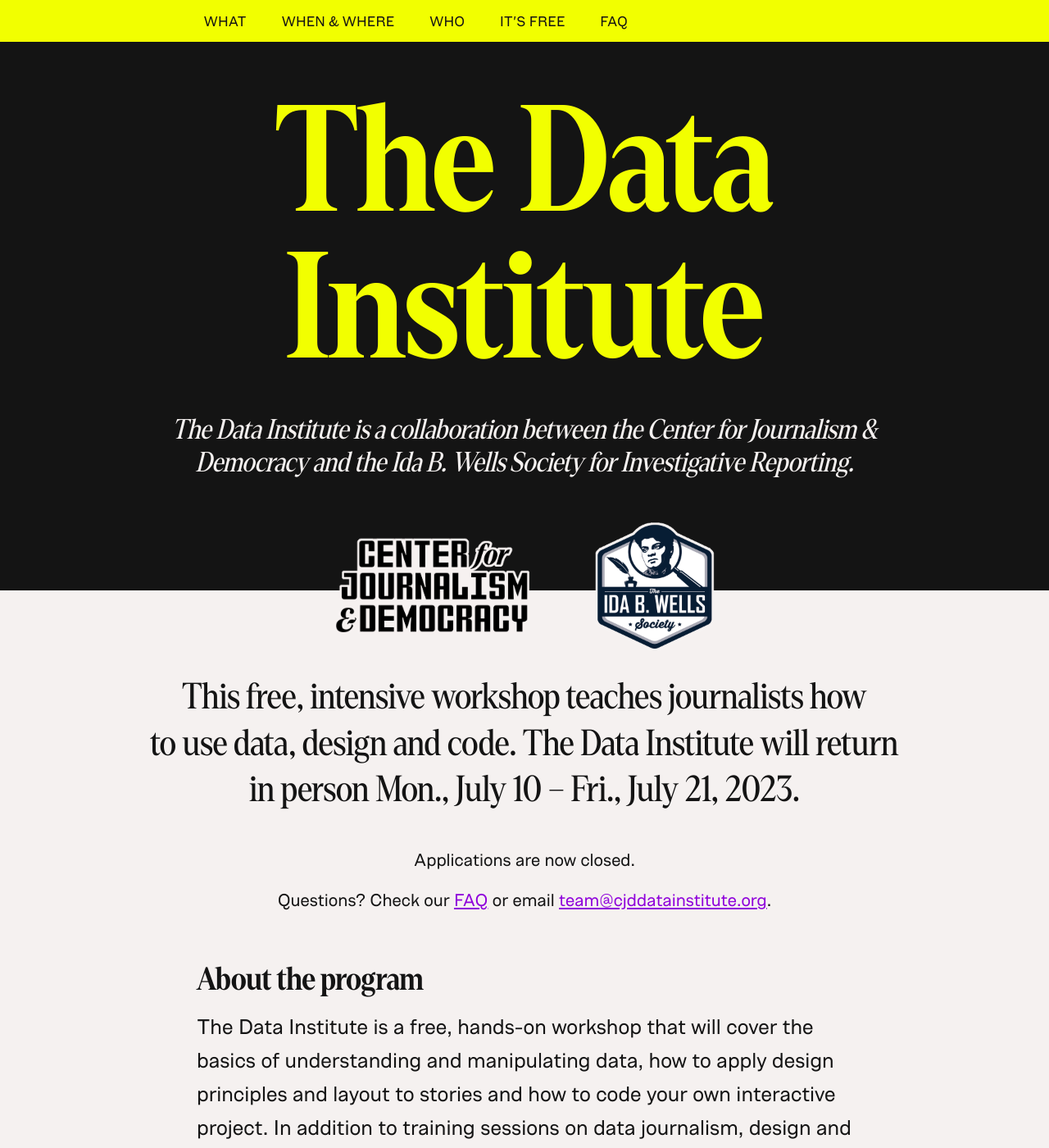
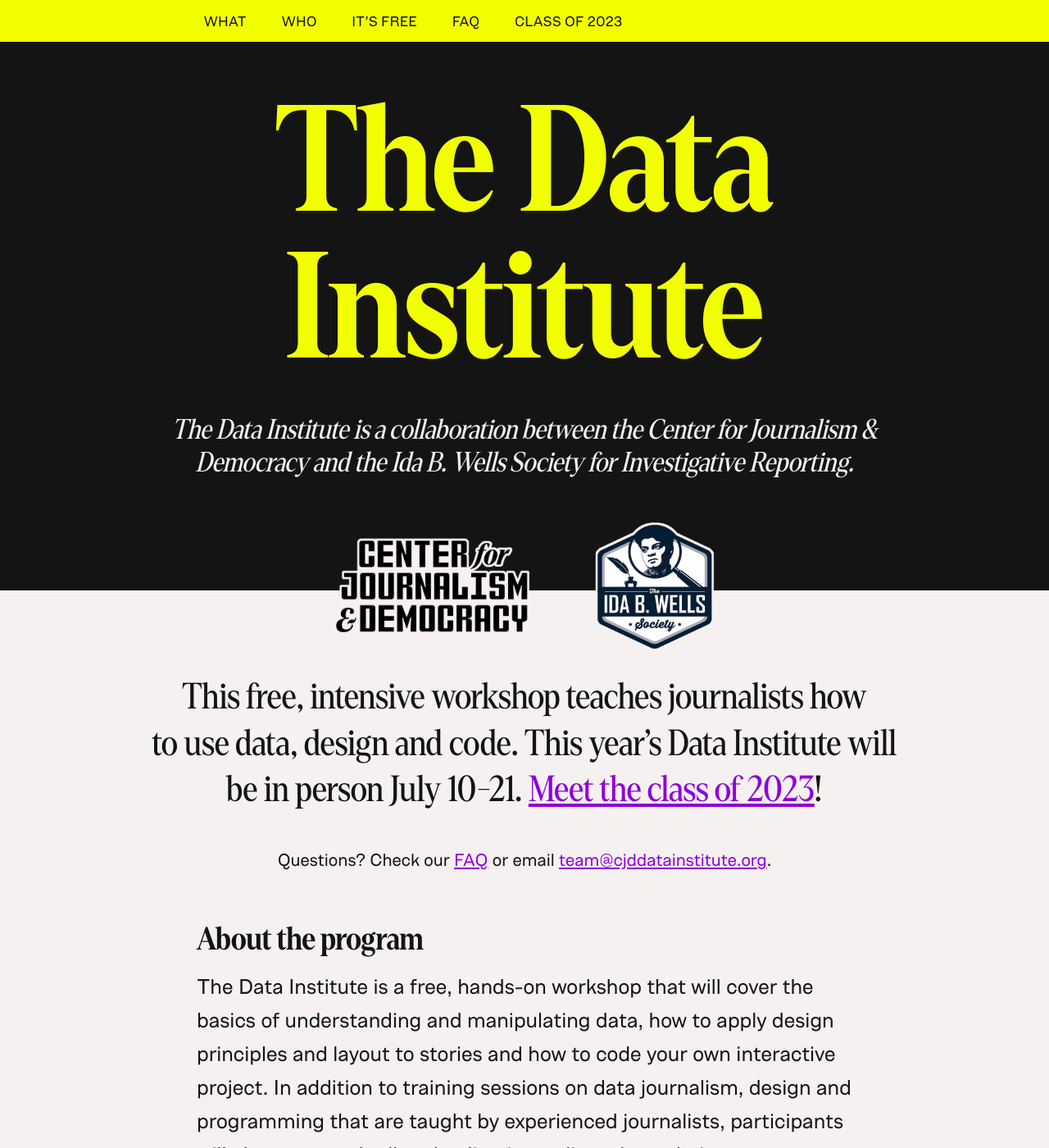
Before and after one commit to OpenNews/datainstitute-website, a Jekyll site: the page built from homepage.md, in a window 1280 px wide and 1400 px high. Shown: the whole window at 82% size. Built offline with Jekyll 4.4.1, drawn with Linux system fonts in a browser that asks for light colours.

Commit message:
add homepage links to 2023 page

```diff
--- a/_layouts/layout.html
+++ b/_layouts/layout.html
@@ -41,10 +41,11 @@
                 <ul>
                     {% if page.section == "homepage" %}
                     <li><a href="/#what">What</a></li>
-                    <li><a href="/#when-where">When&nbsp;& Where</a></li>
+                    <!--<li><a href="/#when-where">When&nbsp;& Where</a></li>-->
                     <li><a href="/#who">Who</a></li>
                     <li><a href="/#free">It's Free</a></li>
                     <li><a href="/#faq">FAQ</a></li>
+                    <li><a href="/2023/">Class of 2023</a></li>
                     {% else %}
                     <li><a href="/">&larr;&nbsp;Home</a></li>
                     {% endif %}
--- a/homepage.md
+++ b/homepage.md
@@ -1,13 +1,14 @@
 ---
 section: homepage
 permalink: /
+title: The Data Institute 2023
 ---
 
 <div class="page-intro">
-     <p class="big-type">This free, intensive workshop teaches journalists how to&nbsp;use data, design and code. The Data Institute will return in person Mon., July 10 – Fri., July 21, 2023.</p>
+     <p class="big-type">This free, intensive workshop teaches journalists how to&nbsp;use data, design and code. This year&rsquo;s Data Institute will be in person July 10-21. <a href="/2023/">Meet the class of 2023</a>!</p>
 
       <div class="sub-nav">
-        <p><span>Applications are now closed.</span></p>
+        <!--<p><span>Applications are now closed. Congratulations to the <a href="/2023/">class of 2023</a>!</span></p>-->
         <p>Questions? Check our <a href="#faq">FAQ</a> or email <a href="mailto:team@cjddatainstitute.org">team@cjddatainstitute.org</a>.</p>
     </div>
 </div>
```
